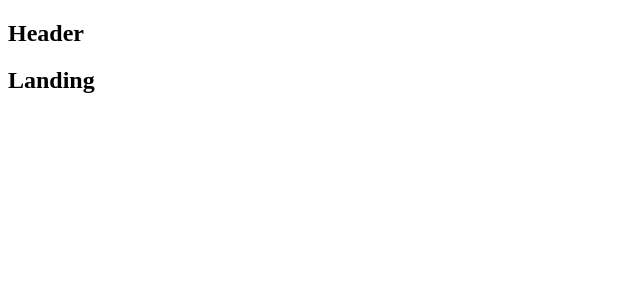
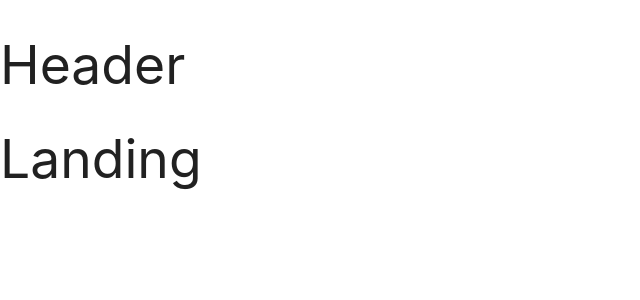
Before and after one commit to SevensixStudio/pinpoint, a React (Create React App) app in the folder client/: page / in a window 1280 px wide. Shown: the top 300 px of the page, without its empty margins (0-640 px from the left). Built offline with nearby package versions, Linux system fonts and the light colour scheme.

Commit message:
install and setup materialize.css, redux thunk, and axios

```diff
--- a/client/package.json
+++ b/client/package.json
@@ -3,13 +3,16 @@
   "version": "0.1.0",
   "private": true,
   "dependencies": {
+    "axios": "^0.18.0",
     "http-proxy-middleware": "^0.19.1",
+    "materialize-css": "^1.0.0",
     "react": "^16.7.0",
     "react-dom": "^16.7.0",
     "react-redux": "^6.0.0",
     "react-router-dom": "^4.3.1",
     "react-scripts": "2.1.3",
-    "redux": "^4.0.1"
+    "redux": "^4.0.1",
+    "redux-thunk": "^2.3.0"
   },
   "scripts": {
     "start": "react-scripts start",
--- a/client/src/index.js
+++ b/client/src/index.js
@@ -1,8 +1,10 @@
 //start up redux side of things and render root component
+import 'materialize-css/dist/css/materialize.min.css';
 import React from 'react';
 import ReactDOM from 'react-dom';
 import { Provider } from 'react-redux';
 import { createStore, applyMiddleware } from 'redux';
+import reduxThunk from 'redux-thunk';
 
 import App from './components/App';
 import reducers from './reducers';
@@ -11,7 +13,7 @@ import reducers from './reducers';
 //first argument is all of the reducers in our app
 //second argument is the initial state of the app - mostly relevant for server side rendering so not necessary for this app
 //third arg, apply middleware call
-const store = createStore(reducers, {}, applyMiddleware());
+const store = createStore(reducers, {}, applyMiddleware(reduxThunk));
 
     //1st arg - root component, 2nd arg - where we are attempting to render it in the dom
 ReactDOM.render(
```
Also changed, not shown: client/src/components/Header.js (added, +13 -0 lines), 1 other file (tests, documents, lock files or other folders).
